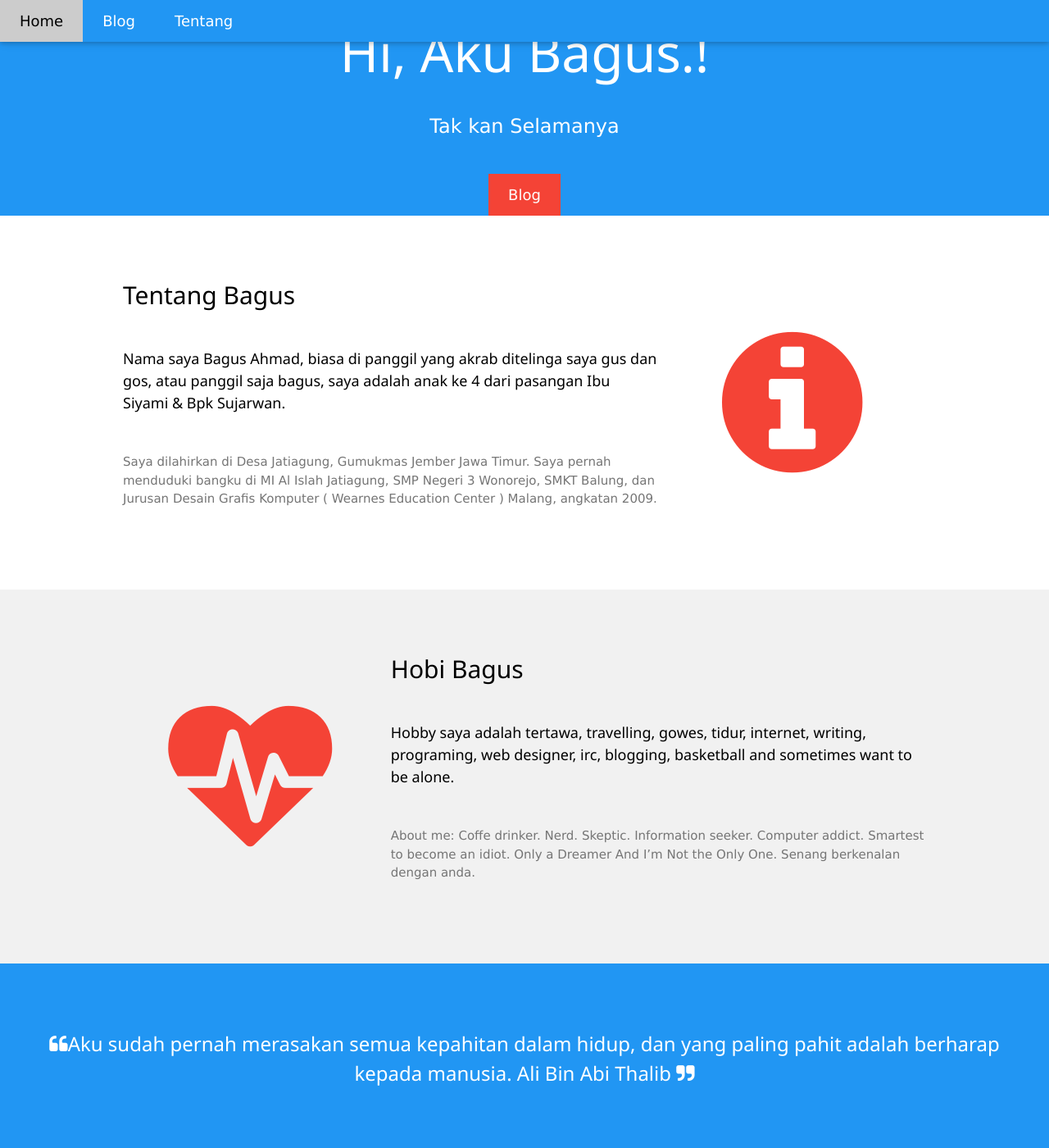
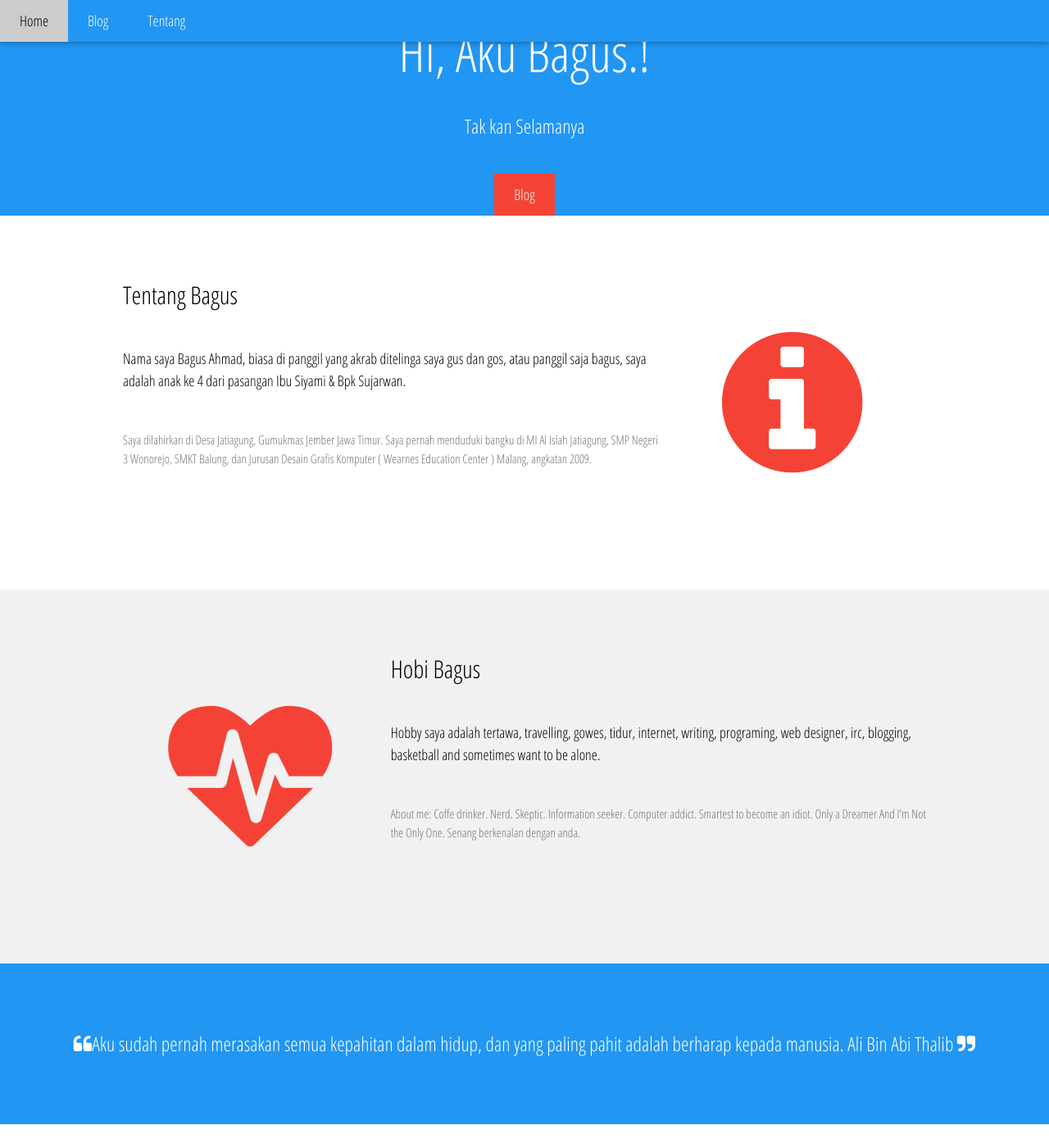
Before and after one commit to Bagus18/Bagus18.github.io, a Jekyll site: the page built from index.md, in a window 1280 px wide and 1400 px high. Shown: the whole window at 82% size. Built offline with Jekyll 4.4.1, drawn with Linux system fonts in a browser that asks for light colours; nearby versions of some CDN libraries; library files that are not in the unit come from our copies.

Commit message:
Update Thu, Nov 02, 2017  4:12:02 PM

```diff
--- a/_includes/ndas.html
+++ b/_includes/ndas.html
@@ -9,9 +9,10 @@
 <link rel="canonical" href="{{ page.url | replace:'index.html','' | prepend: site.baseurl | prepend: site.url }}">
 <link rel="stylesheet" href="/aset/css/w3.css">
 <link rel="stylesheet" href="https://cdnjs.cloudflare.com/ajax/libs/font-awesome/4.7.0/css/font-awesome.min.css">
+<link href="https://fonts.googleapis.com/css?family=Open+Sans+Condensed:300" rel="stylesheet">
 <link rel="alternate" type="application/rss+xml" title="{{ site.title }}" href="{{ "/feed.xml" | prepend: site.baseurl | prepend: site.url }}">
 <style>
-body,h1,h2,h3,h4,h5,h6 {}.w3-bar,h1,button {}
+body,h1,h2,h3,h4,h5,h6 {font-family: 'Open Sans Condensed', sans-serif;}.w3-bar,h1,button {font-family: 'Open Sans Condensed', sans-serif;}
 .fa-info-circle,.fa-heartbeat {font-size:200px}
 footer {display:none}
 @media (max-width: 600px) {.fa-info-circle,.fa-heartbeat {display:none;}}
```
